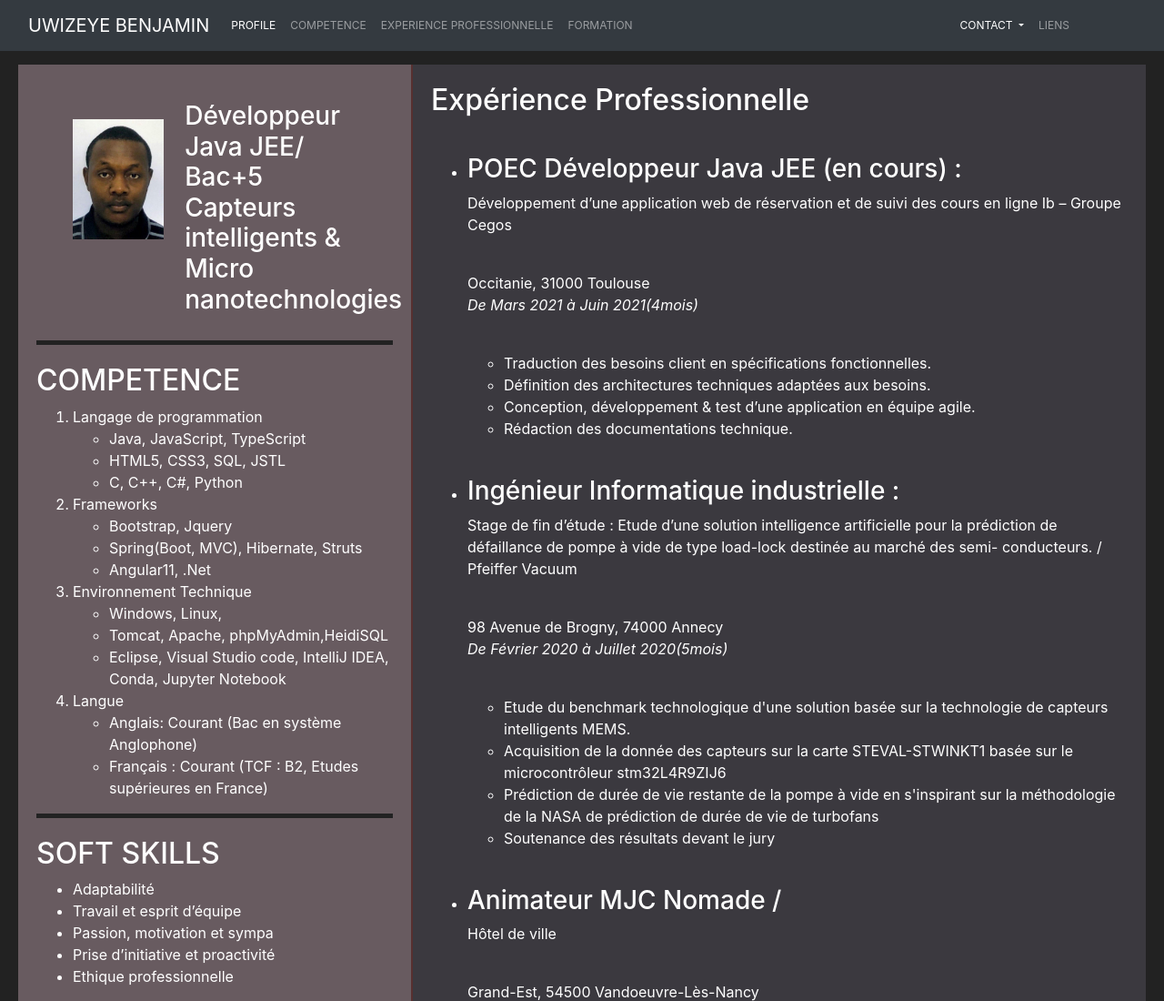
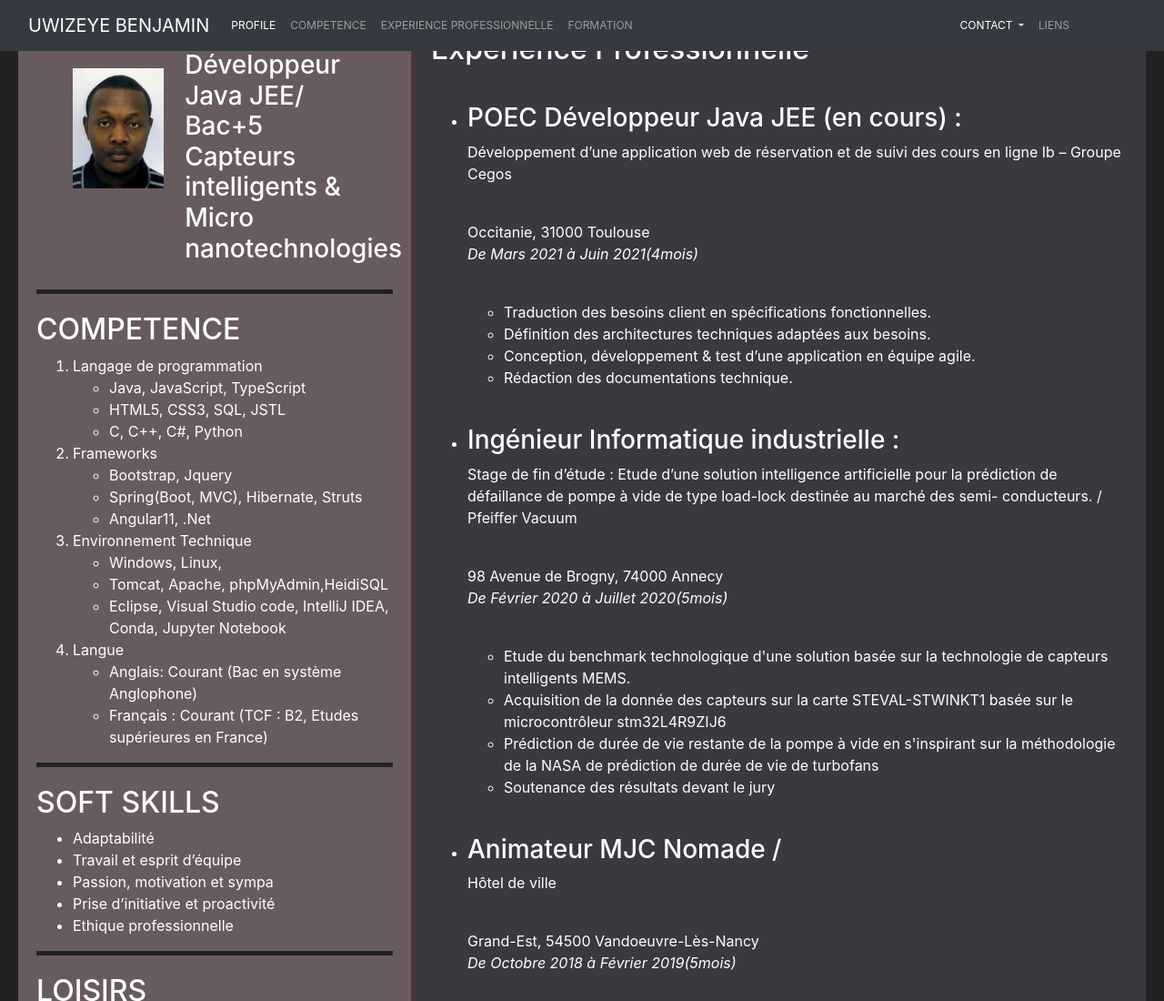
Before and after one commit to benjaminuwizeye/CV, a plain HTML site: page index.html in a window 1280 px wide. Shown: the top 1100 px of the page at 91% size. Drawn offline with nearby package versions, Linux system fonts and the light colour scheme.

Commit message:
Update index.html

```diff
--- a/index.html
+++ b/index.html
@@ -25,7 +25,7 @@
 
 
         <section id="cv-header">
-            <nav class="navbar navbar-expand-md bg-dark navbar-dark">
+            <nav class="navbar navbar-expand-md bg-dark navbar-dark fixed-top">
                 <a class="navbar-brand" href="#">UWIZEYE BENJAMIN</a>
                 <button class="navbar-toggler" type="button" data-toggle="collapse" data-target="#collapsibleNavbar">
                   <span class="navbar-toggler-icon"></span>
```
